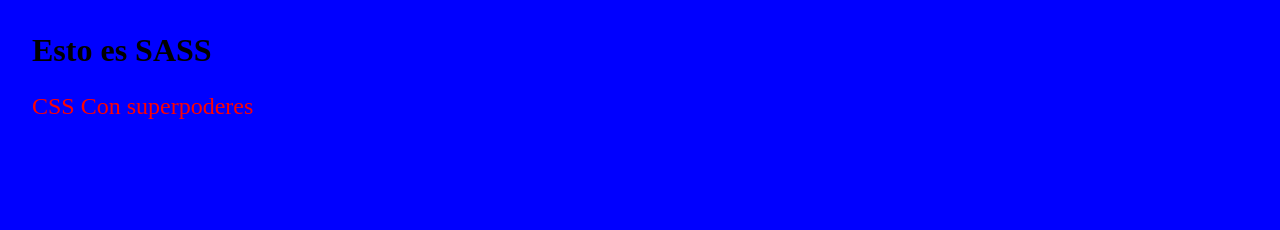
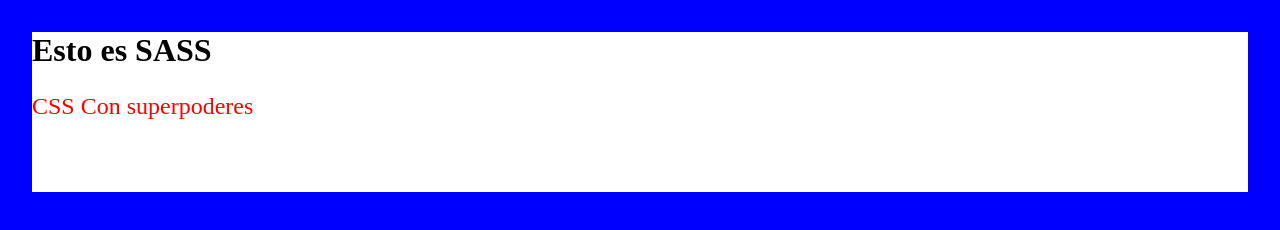
Before and after one commit to rocket-pocket/Estructurado_CSS, a website: page 09_sass/index1.html in a window 1280 px wide. Drawn offline with Linux system fonts and the light colour scheme.

Commit message:
nodemon y parallelshell

```diff
--- a/09_sass/CSS/Style.css
+++ b/09_sass/CSS/Style.css
@@ -17,6 +17,8 @@
 }
 body header {
   width: 100%;
+  height: 20vh;
+  background: white;
 }
 body header p {
   font-size: 1.5rem;
@@ -27,6 +29,7 @@
 2-- en la consola : sass style.scss style.css para que cree un archivo que podamos linkar */
 /*opcion 2: crear carpeta SCSS + CSS y ejecutar en CMD: sass scss:css y se creará el fichero automático */
 /*cada cambio que hacemos tendriamos que volver a compilar, pra evitar esto usaremos un "watcher" para ello en el cmd pondremos: npm init -y
-una vez creado el json encima de texto crearemos un script que sea: "sass":"sass scss:css",      para comprobar que funciona ponemos:npm run sass*/
+una vez creado el json encima de texto crearemos un script que sea: "sass":"sass scss:css",      para comprobar que funciona ponemos:npm run sass con esto todavía no estaría creado el watch*/
+/**/
 
 /*# sourceMappingURL=css/Style.css.map */
--- a/09_sass/package.json
+++ b/09_sass/package.json
@@ -4,6 +4,9 @@
   "description": "",
   "main": "index.js",
   "scripts": {
+    "start":"parallelshell \"npm run server\" \"npm run vigilar\"",
+    "vigilar":"nodemon -e scss -x \"sass scss:css\"",
+    "server":"http-server ..\"",
     "sass":"sass scss:css",
     "test": "echo \"Error: no test specified\" && exit 1"
   },
--- a/PROYECTO/package.json
+++ b/PROYECTO/package.json
@@ -15,6 +15,8 @@
   "author": "Daniel Verdú",
   "license": "ISC",
   "dependencies": {
-    "bootstrap": "^4.1.1"
+    "bootstrap": "^4.1.1",
+    "jquery": "^3.3.1",
+    "popper.js": "^1.14.3"
   }
 }
```
Also changed, not shown: 2 other files.
